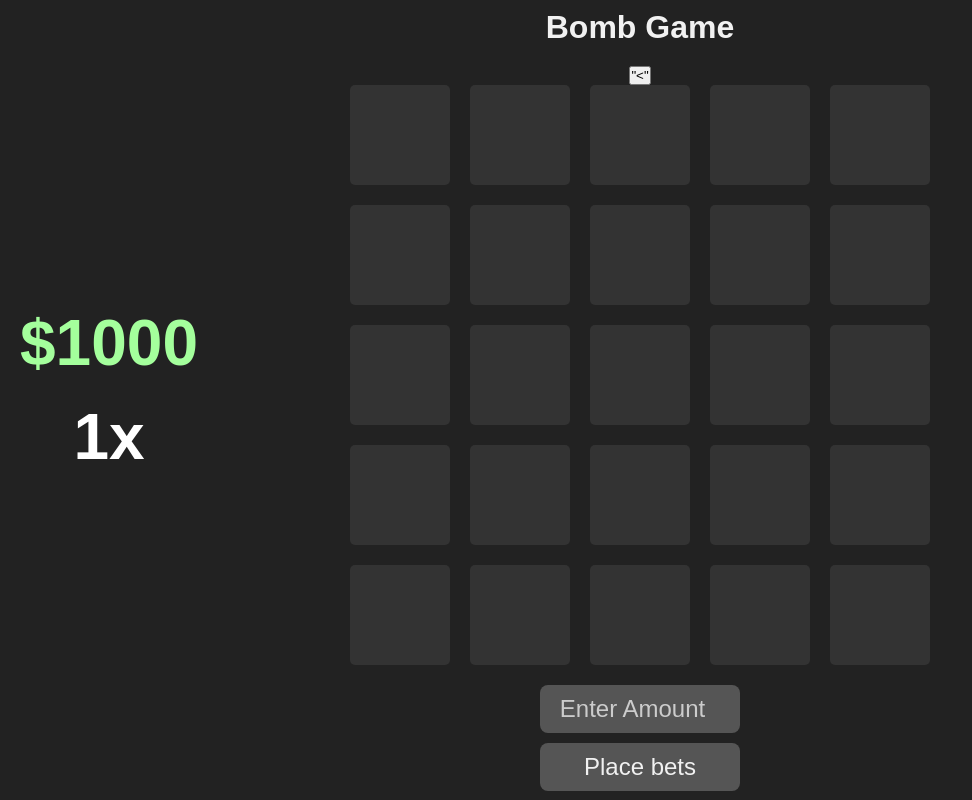
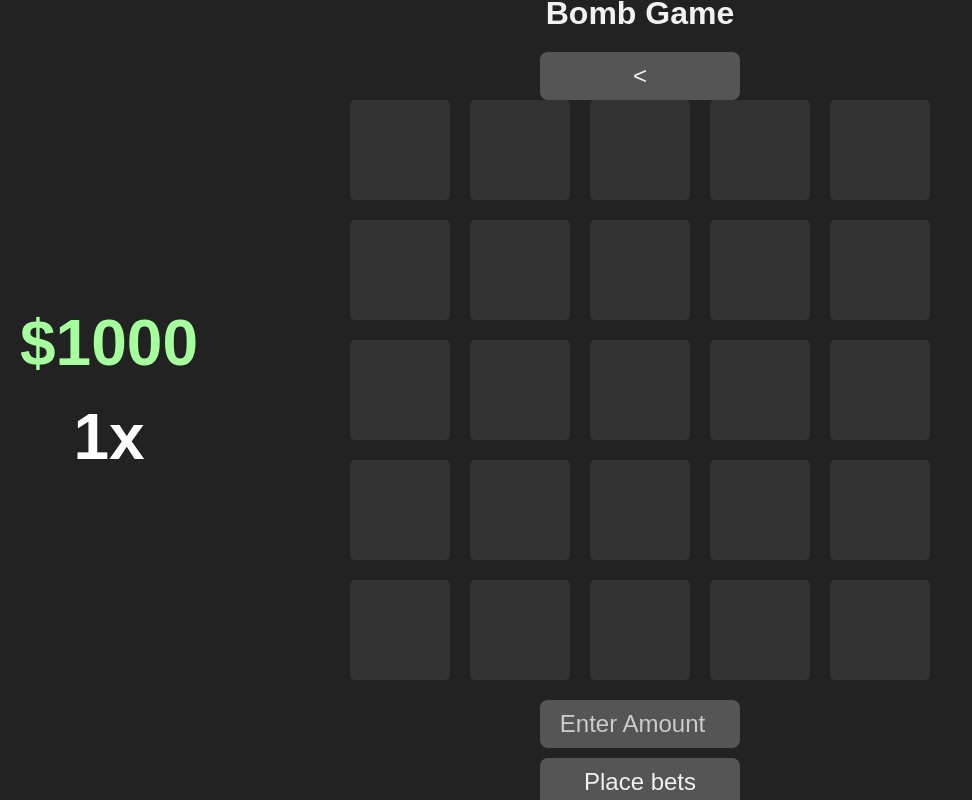
Before and after one commit to zvxnz7/casino, a website built with Vite: page mines.html in a window 1280 px wide. Shown: the whole page, without its empty margins (0-972 px from the left). Built offline with nearby package versions, Linux system fonts and the light colour scheme; no server answers.

Commit message:
Update mines.html

```diff
--- a/mines.html
+++ b/mines.html
@@ -20,7 +20,7 @@
 
         <!-- Left Container -->
         <div class = "top-left">
-            <button id="backButton">"<"</button>
+            <button id="backBtn"><</button>
         </div>
         <div class="left-container">
             <!-- Money Display -->
```
